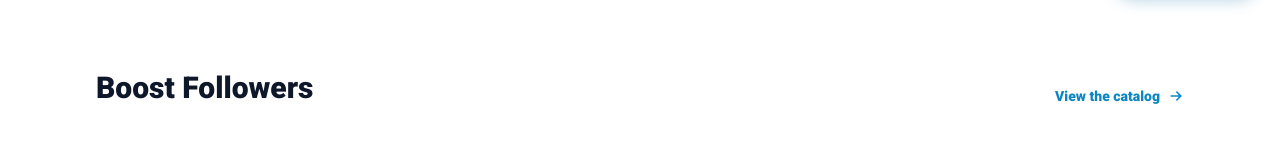
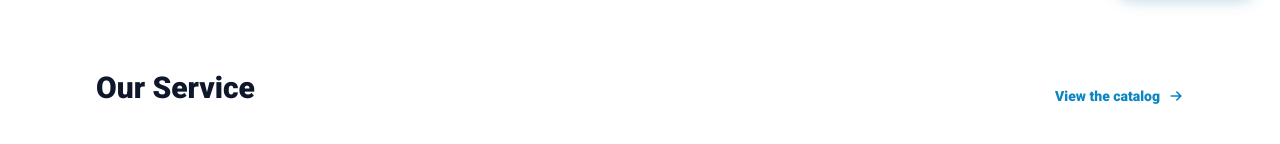
Before and after one commit to ttra33507-star/webService, a Vue app: page / in a window 1280 px wide. Shown: the part 775-919 px from the top of the page. Built offline with nearby package versions, Linux system fonts and the light colour scheme; no server answers.

Commit message:
update Title

```diff
--- a/src/views/HomeView.vue
+++ b/src/views/HomeView.vue
@@ -364,7 +364,7 @@ onBeforeUnmount(() => {
       <div class="mx-auto w-full max-w-6xl px-4 py-16 sm:px-6 lg:px-8">
         <div class="flex flex-wrap items-end justify-between gap-6">
           <div>
-            <h2 class="text-3xl font-black text-slate-900 font-display">Boost Followers</h2>
+            <h2 class="text-3xl font-black text-slate-900 font-display">Our Service</h2>
           </div>
           <RouterLink to="/services" class="inline-flex items-center text-sm font-black text-[#0c86c3] transition hover:text-[#096b9f]">
             View the catalog
```
